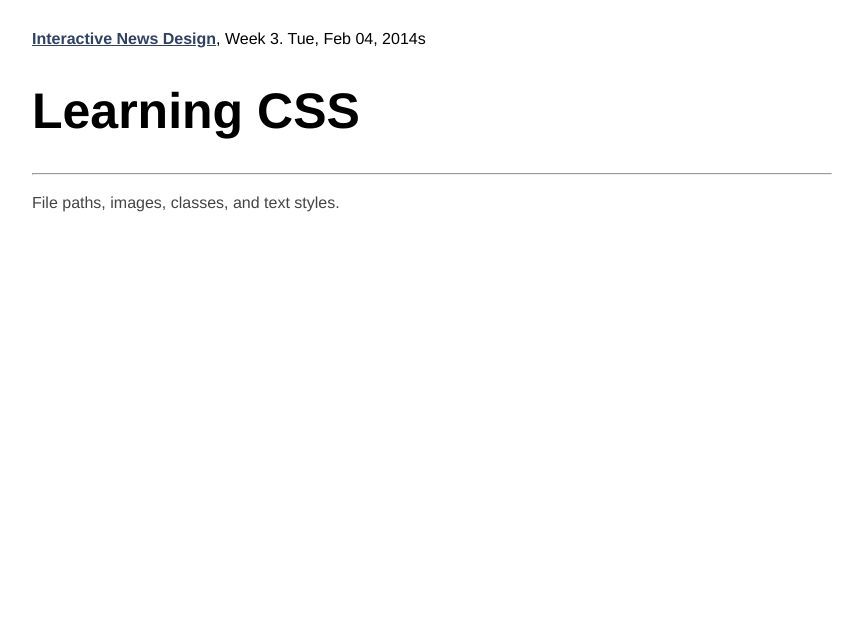
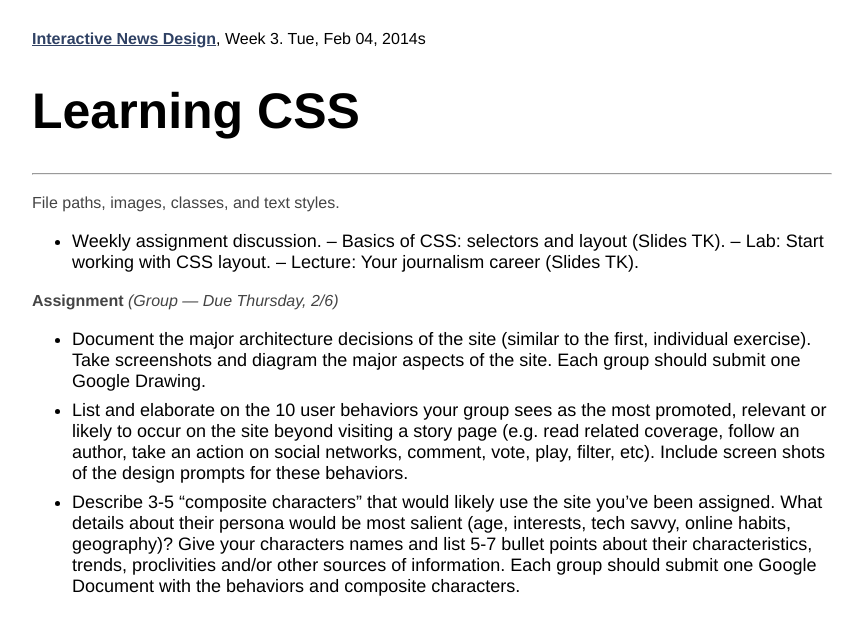
Before and after one commit to tysone/2014-columbia, a Jekyll site: the page built from _posts/2014-02-04-class-4.md, in a window 1280 px wide. Shown: the top 635 px of the page, without its empty margins (248-1111 px from the left). Built offline with Jekyll 4.4.1, drawn with Linux system fonts in a browser that asks for light colours.

Commit message:
agenda for tomorrow

```diff
--- a/_posts/2014-02-04-class-4.md
+++ b/_posts/2014-02-04-class-4.md
@@ -6,3 +6,14 @@
 ---
 
 File paths, images, classes, and text styles.
+
+- Weekly assignment discussion.
+– Basics of CSS: selectors and layout (Slides TK).
+– Lab: Start working with CSS layout.
+– Lecture: Your journalism career (Slides TK).
+
+**Assignment** *(Group — Due Thursday, 2/6)*
+
+- Document the major architecture decisions of the site (similar to the first, individual exercise). Take screenshots and diagram the major aspects of the site. Each group should submit one Google Drawing.
+- List and elaborate on the 10 user behaviors your group sees as the most promoted, relevant or likely to occur on the site beyond visiting a story page (e.g. read related coverage, follow an author, take an action on social networks, comment, vote, play, filter, etc). Include screen shots of the design prompts for these behaviors.
+- Describe 3-5 “composite characters” that would likely use the site you’ve been assigned. What details about their persona would be most salient (age, interests, tech savvy, online habits, geography)? Give your characters names and list 5-7 bullet points about their characteristics, trends, proclivities and/or other sources of information. Each group should submit one Google Document with the behaviors and composite characters.
```
